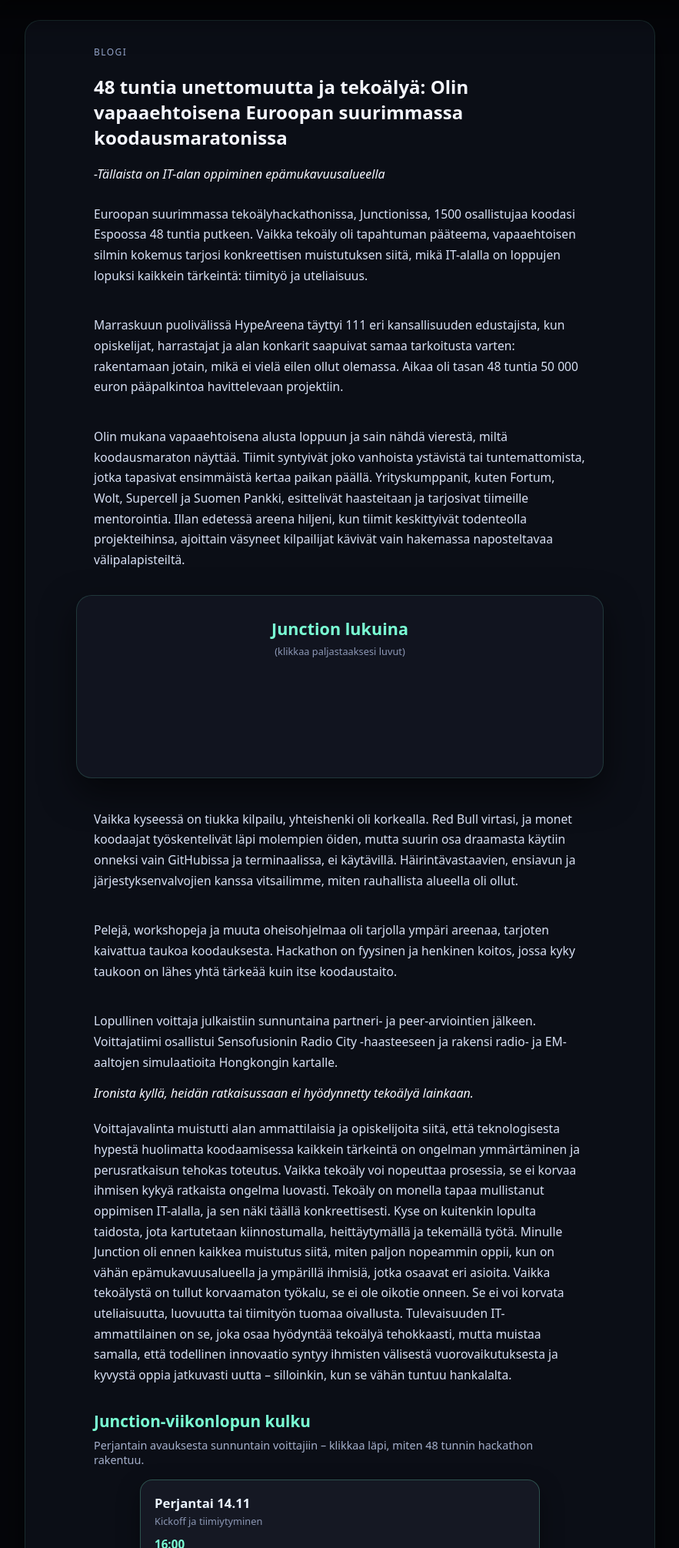
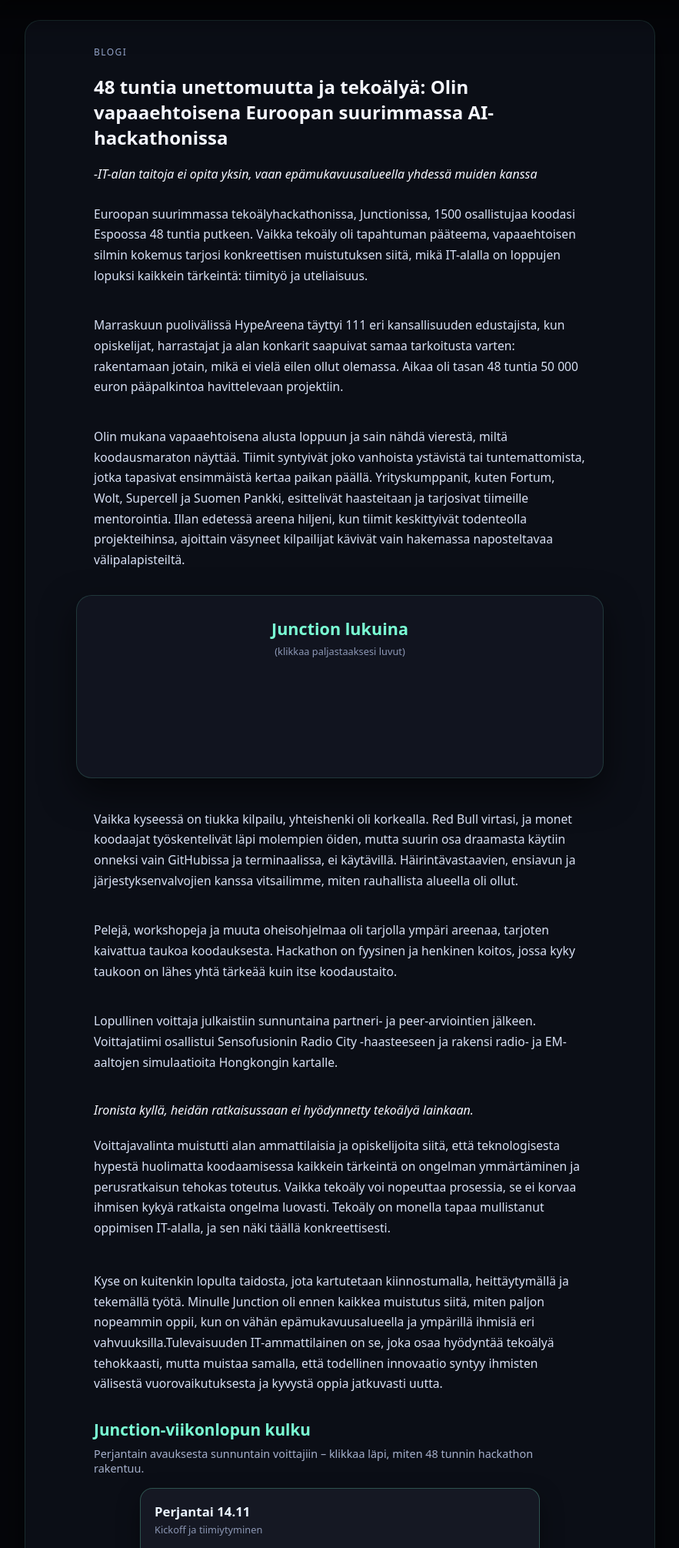
Before and after one commit to beecreating/resume-site, a website: page public/projects/blog/blog.html in a window 1280 px wide. Shown: the part 335-2346 px from the top of the page at 77% size, without its empty margins (198-1081 px from the left). Drawn offline with Linux system fonts and the light colour scheme.

Commit message:
some changes

```diff
--- a/public/projects/blog/blog.html
+++ b/public/projects/blog/blog.html
@@ -34,8 +34,8 @@
         <div class="post-inner">
           <header class="post-header">
             <p class="post-kicker">Blogi</p>
-            <h2>48 tuntia unettomuutta ja tekoälyä: Olin vapaaehtoisena Euroopan suurimmassa koodausmaratonissa </h2>
-            <i>-Tällaista on IT-alan oppiminen epämukavuusalueella</i>
+            <h2>48 tuntia unettomuutta ja tekoälyä: Olin vapaaehtoisena Euroopan suurimmassa AI-hackathonissa </h2>
+            <i>-IT-alan taitoja ei opita yksin, vaan epämukavuusalueella yhdessä muiden kanssa</i>
 
           </header>
 
@@ -112,16 +112,22 @@
               Voittajatiimi osallistui Sensofusionin Radio City -haasteeseen ja rakensi radio- ja
               EM-aaltojen simulaatioita Hongkongin kartalle.
             </p>
-             <i>
+            <br>
+            <i>
               Ironista kyllä, heidän ratkaisussaan ei hyödynnetty tekoälyä lainkaan.
               <br>
             </i>
             <br>
               <p>
                 Voittajavalinta muistutti alan ammattilaisia ja opiskelijoita siitä, että teknologisesta hypestä huolimatta koodaamisessa kaikkein tärkeintä on ongelman ymmärtäminen ja perusratkaisun tehokas toteutus. Vaikka tekoäly voi nopeuttaa prosessia, se ei korvaa ihmisen kykyä ratkaista ongelma luovasti.
-                Tekoäly on monella tapaa mullistanut oppimisen IT-alalla, ja sen näki täällä konkreettisesti. Kyse on kuitenkin lopulta taidosta, jota kartutetaan kiinnostumalla, heittäytymällä ja tekemällä työtä. Minulle Junction oli ennen kaikkea muistutus siitä, miten paljon nopeammin oppii, kun on vähän epämukavuusalueella ja ympärillä ihmisiä, jotka osaavat eri asioita.
-                Vaikka tekoälystä on tullut korvaamaton työkalu, se ei ole oikotie onneen. Se ei voi korvata uteliaisuutta, luovuutta tai tiimityön tuomaa oivallusta. Tulevaisuuden IT-ammattilainen on se, joka osaa hyödyntää tekoälyä tehokkaasti, mutta muistaa samalla, että todellinen innovaatio syntyy ihmisten välisestä vuorovaikutuksesta ja kyvystä oppia jatkuvasti uutta – silloinkin, kun se vähän tuntuu hankalalta.
-            </p>
+                Tekoäly on monella tapaa mullistanut oppimisen IT-alalla, ja sen näki täällä konkreettisesti.
+              </p>
+              <p>
+                <br>
+                Kyse on kuitenkin lopulta taidosta, jota kartutetaan kiinnostumalla, heittäytymällä ja tekemällä työtä.
+                Minulle Junction oli ennen kaikkea muistutus siitä, miten paljon nopeammin oppii, kun on vähän epämukavuusalueella
+                ja ympärillä ihmisiä eri vahvuuksilla.Tulevaisuuden IT-ammattilainen on se, joka osaa hyödyntää tekoälyä tehokkaasti, mutta muistaa samalla, että todellinen innovaatio syntyy ihmisten välisestä vuorovaikutuksesta ja kyvystä oppia jatkuvasti uutta.
+             </p>
           </section>
 
           <!-- VIIKONLOPUN AIKAJANA -->
```
